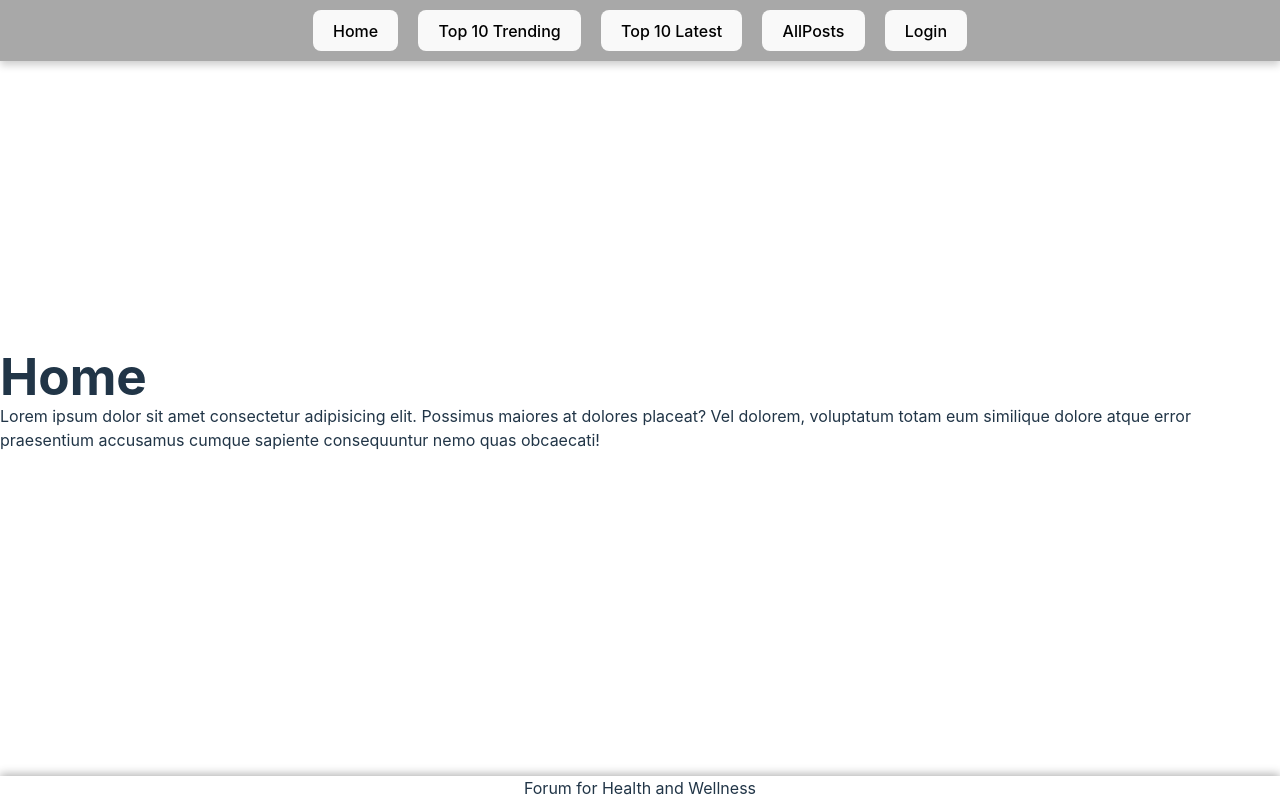
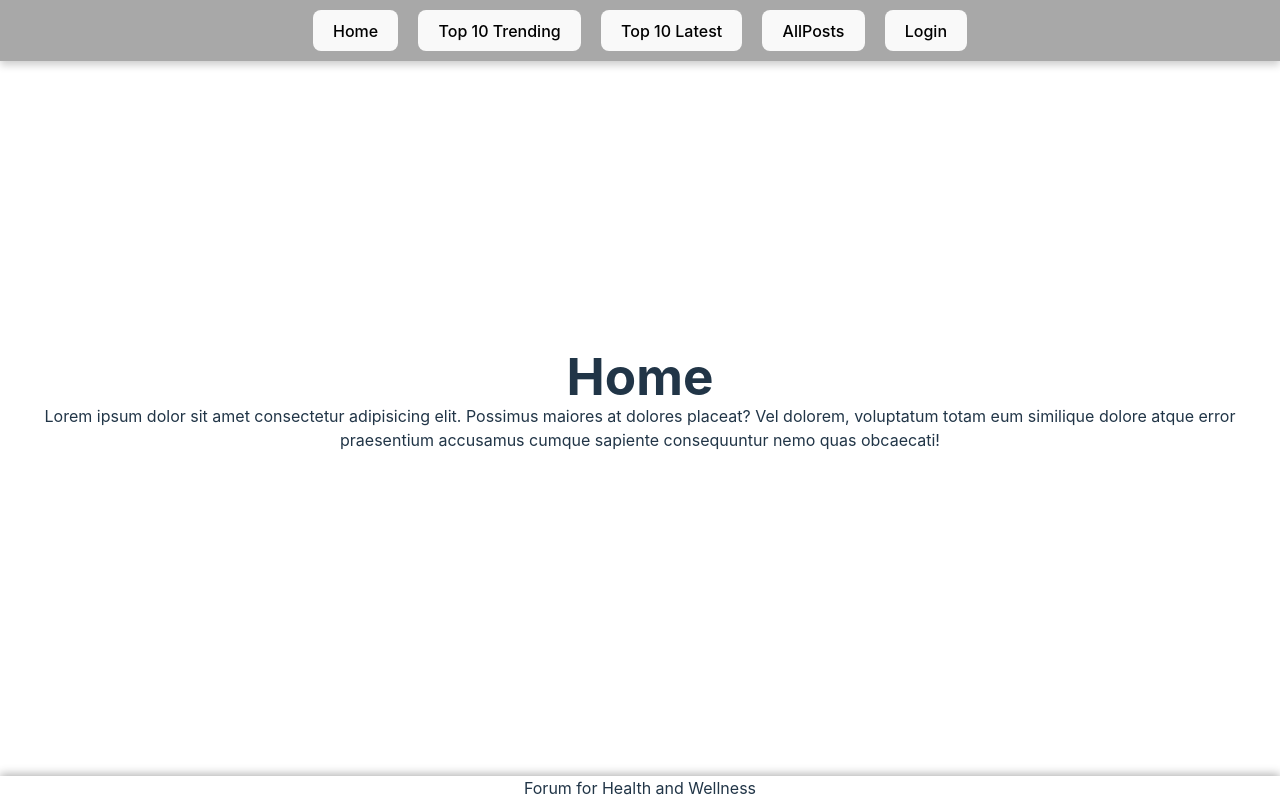
Before and after one commit to Alpha-55-JS-Web-Programming/React-Team-Project, a React (Vite) app in the folder forum/forum/: page / in a window 1280 px wide. Built offline with nearby package versions, Linux system fonts and the light colour scheme; no server answers.

Commit message:
change #root in App.css

```diff
--- a/forum/forum/src/App.css
+++ b/forum/forum/src/App.css
@@ -1,5 +1,6 @@
 #root {
-
+  margin: 0 auto;
+  text-align: center;
 }
 
 .logo {
```
